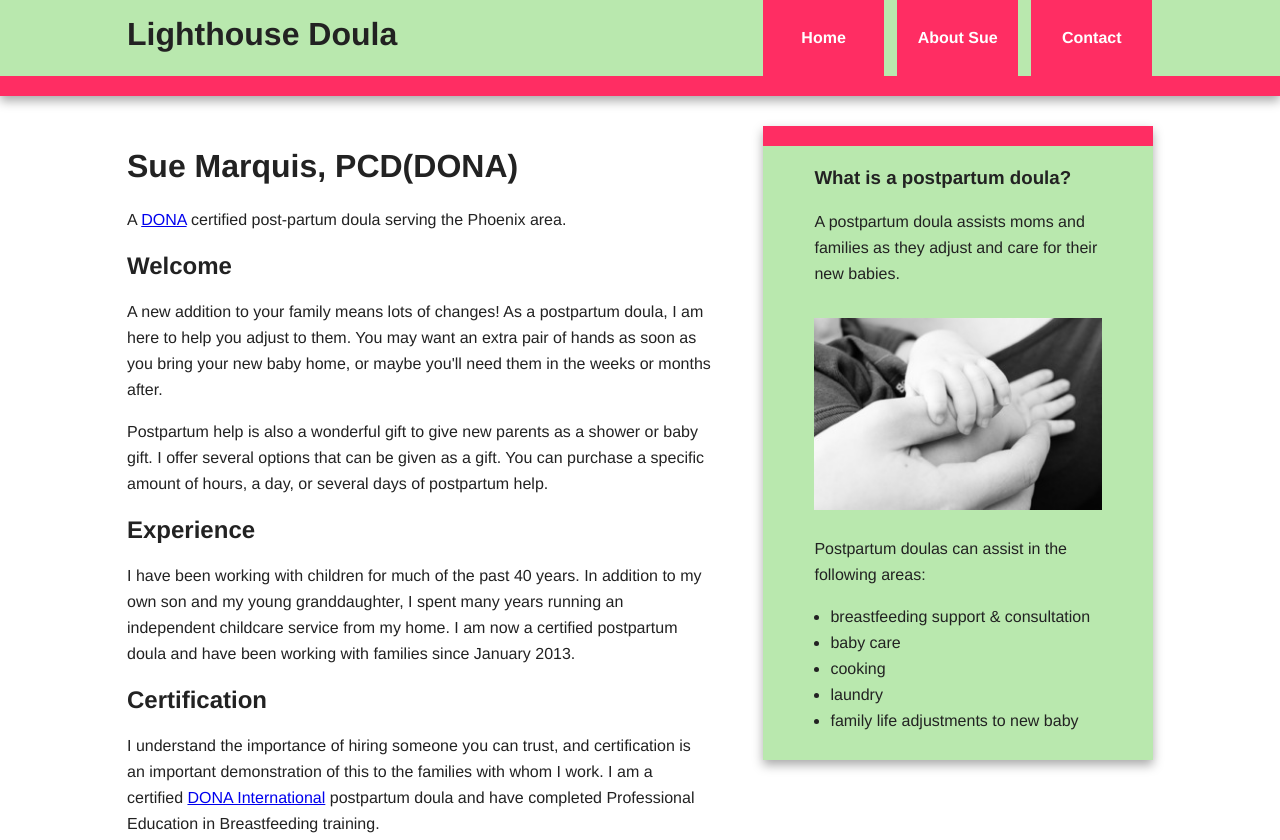
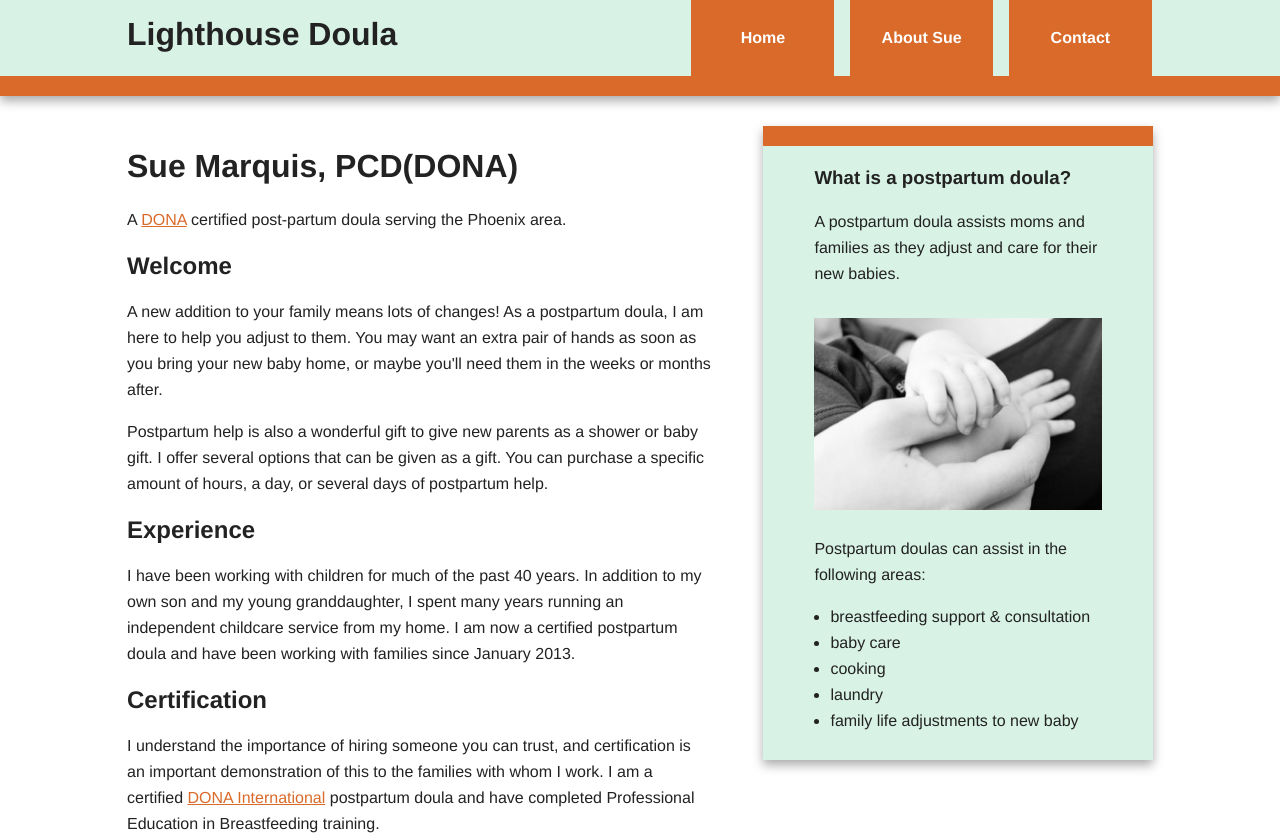
Before and after one commit to bobwithanx/lighthousedoula.com, a plain HTML site: page index.html in a window 1280 px wide. Shown: the top 840 px of the page. Drawn offline with nearby package versions, Linux system fonts and the light colour scheme.

Commit message:
updated colors

```diff
--- a/css/main.css
+++ b/css/main.css
@@ -25,6 +25,9 @@ body {
     text-shadow: none;
 }
 
+a {
+	color: #D96A29;
+}
 hr {
     display: block;
     height: 1px;
@@ -74,18 +77,18 @@ body {
    =================== */
 
 .header-container {
-    border-bottom: 20px solid #ff2d63;
+    border-bottom: 20px solid #D96A29;
 }
 
 .footer-container,
 .main aside {
-    border-top: 20px solid #ff2d63;
+    border-top: 20px solid #D96A29;
 }
 
 .header-container,
 .footer-container,
 .main aside {
-    background: #b9e8ae;
+    background: #D8F2E6;
 }
 
 .main aside h3, .main aside p, .main aside li {
@@ -119,7 +122,7 @@ nav a {
     font-weight: bold;
 
     color: white;
-    background: #ff2d63;
+    background: #D96A29;
 }
 
 nav a:hover,
@@ -248,7 +251,7 @@ nav a:hover {
 
     nav {
         float: right;
-        width: 38%;
+        width: 45%;
     }
 
 /* ============
```
